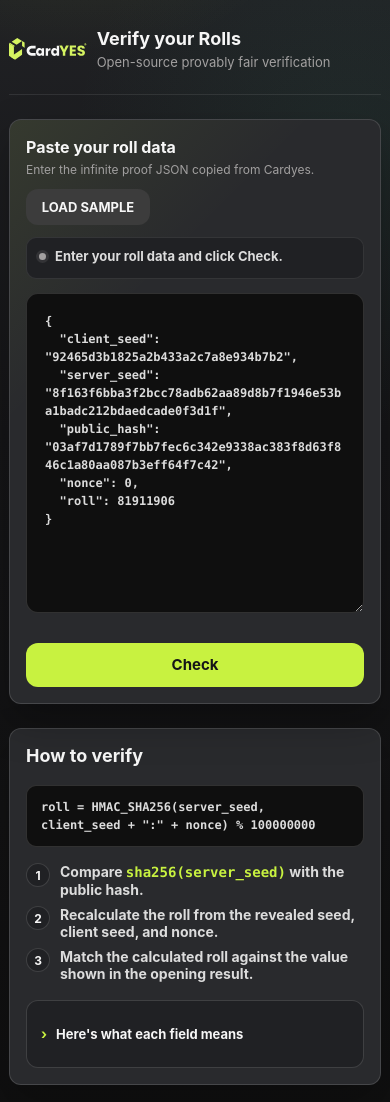
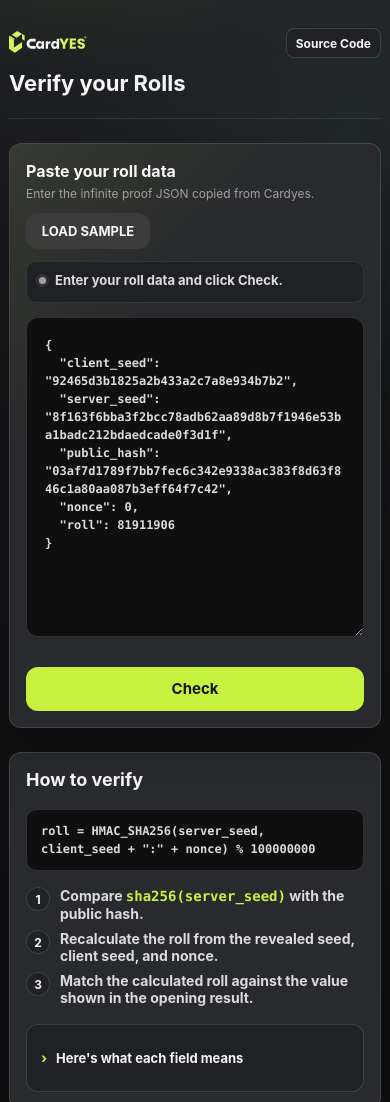
Before and after one commit to cardyes-com/provably-fair, a plain HTML site: page index.html in a window 390 px wide. Shown: the top 1102 px of the page. Drawn offline with Linux system fonts and the light colour scheme.

Commit message:
feat(header): add source link and site icon

```diff
--- a/index.html
+++ b/index.html
@@ -4,6 +4,7 @@
   <meta charset="utf-8">
   <meta name="viewport" content="width=device-width, initial-scale=1">
   <title>Cardyes Provably Fair</title>
+  <link rel="icon" href="./favicon.ico" sizes="any">
   <style>
     :root {
       --page-max: 760px;
@@ -95,6 +96,11 @@
       min-width: 0;
     }
 
+    .brand-logo-link {
+      display: block;
+      flex: 0 0 auto;
+    }
+
     .brand-logo {
       display: block;
       width: 110px;
@@ -113,6 +119,39 @@
       margin: 2px 0 0;
       color: var(--color-muted);
       font: var(--text-body-4);
+    }
+
+    .header-actions {
+      display: flex;
+      align-items: center;
+      justify-content: flex-end;
+      flex: 0 0 auto;
+    }
+
+    .header-source-link {
+      min-width: 112px;
+      height: 34px;
+      display: inline-flex;
+      align-items: center;
+      justify-content: center;
+      border: 1px solid var(--color-border);
+      border-radius: var(--radius-pill);
+      padding: 0 12px;
+      color: var(--color-title);
+      background: rgba(32, 33, 36, 0.72);
+      font: var(--text-important-2);
+      text-align: center;
+      text-decoration: none;
+      white-space: nowrap;
+    }
+
+    .header-source-link:hover {
+      color: #fff;
+      background: #3c3c3c;
+    }
+
+    .header-source-link:active {
+      transform: translateY(1px);
     }
 
     .page-scroll {
@@ -434,16 +473,6 @@
       font: var(--text-body-4);
     }
 
-    .bottom-bar {
-      display: flex;
-      align-items: center;
-      justify-content: center;
-      gap: 16px;
-      margin-top: 46px;
-      padding-top: 26px;
-      border-top: 1px solid var(--color-border-soft);
-    }
-
     .btn {
       min-width: 130px;
       height: 36px;
@@ -481,11 +510,6 @@
       background: var(--color-primary-press);
     }
 
-    .btn-secondary:hover {
-      color: #fff;
-      background: #3c3c3c;
-    }
-
     .btn:active {
       transform: translateY(1px);
     }
@@ -504,6 +528,12 @@
       .app-header {
         gap: 14px;
         padding-bottom: 28px;
+      }
+
+      .header-source-link {
+        min-width: 100px;
+        height: 32px;
+        padding: 0 10px;
       }
 
       .brand-logo {
@@ -546,29 +576,51 @@
 
       .app-header {
         align-items: flex-start;
+        flex-wrap: wrap;
+        gap: 12px;
         padding-bottom: 22px;
       }
 
       .brand {
-        align-items: center;
-        flex-wrap: nowrap;
-        gap: 10px;
+        display: contents;
+      }
+
+      .brand-logo-link {
+        order: 1;
+        margin-top: 3px;
+      }
+
+      .header-actions {
+        order: 2;
+        margin-left: auto;
+      }
+
+      .brand-copy {
+        order: 3;
+        flex: 0 0 100%;
+        min-width: 0;
       }
 
       .brand-logo {
         width: auto;
         height: 24px;
-        flex: 0 0 auto;
-      }
-
-      .brand-copy {
-        flex: 1 1 auto;
-        min-width: 0;
       }
 
       .brand-name {
-        font-size: 18px;
-        line-height: 22px;
+        font-size: 22px;
+        line-height: 26px;
+      }
+
+      .brand-subtitle {
+        display: none;
+      }
+
+      .header-source-link {
+        min-width: 92px;
+        height: 30px;
+        padding: 0 9px;
+        font-size: 12px;
+        line-height: 15px;
       }
 
       .page-scroll {
@@ -604,17 +656,10 @@
         line-height: 18px;
       }
 
-      .bottom-bar {
-        display: flex;
-        margin-top: 26px;
-        padding-top: 20px;
-      }
-
       .check-row {
         justify-content: stretch;
       }
 
-      .btn,
       .btn-primary {
         width: 100%;
       }
@@ -625,11 +670,16 @@
   <main class="app-shell">
     <header class="app-header">
       <div class="brand" aria-label="Cardyes">
-        <img class="brand-logo" src="./logo.svg" alt="Cardyes">
+        <a class="brand-logo-link" href="https://cardyes.com" aria-label="Go to Cardyes">
+          <img class="brand-logo" src="./logo.svg" alt="Cardyes">
+        </a>
         <div class="brand-copy">
           <p class="brand-name">Verify your Rolls</p>
           <p class="brand-subtitle">Open-source provably fair verification</p>
         </div>
+      </div>
+      <div class="header-actions">
+        <a class="header-source-link" href="https://github.com/cardyes-com/provably-fair" target="_blank" rel="noreferrer">Source Code</a>
       </div>
     </header>
 
@@ -717,9 +767,6 @@
       </div>
     </section>
 
-    <footer class="bottom-bar">
-      <a class="btn btn-secondary" href="https://github.com/cardyes-com/provably-fair" target="_blank" rel="noreferrer">Source Code</a>
-    </footer>
   </main>
 
   <script>
```
Also changed, not shown: favicon.ico (added).
